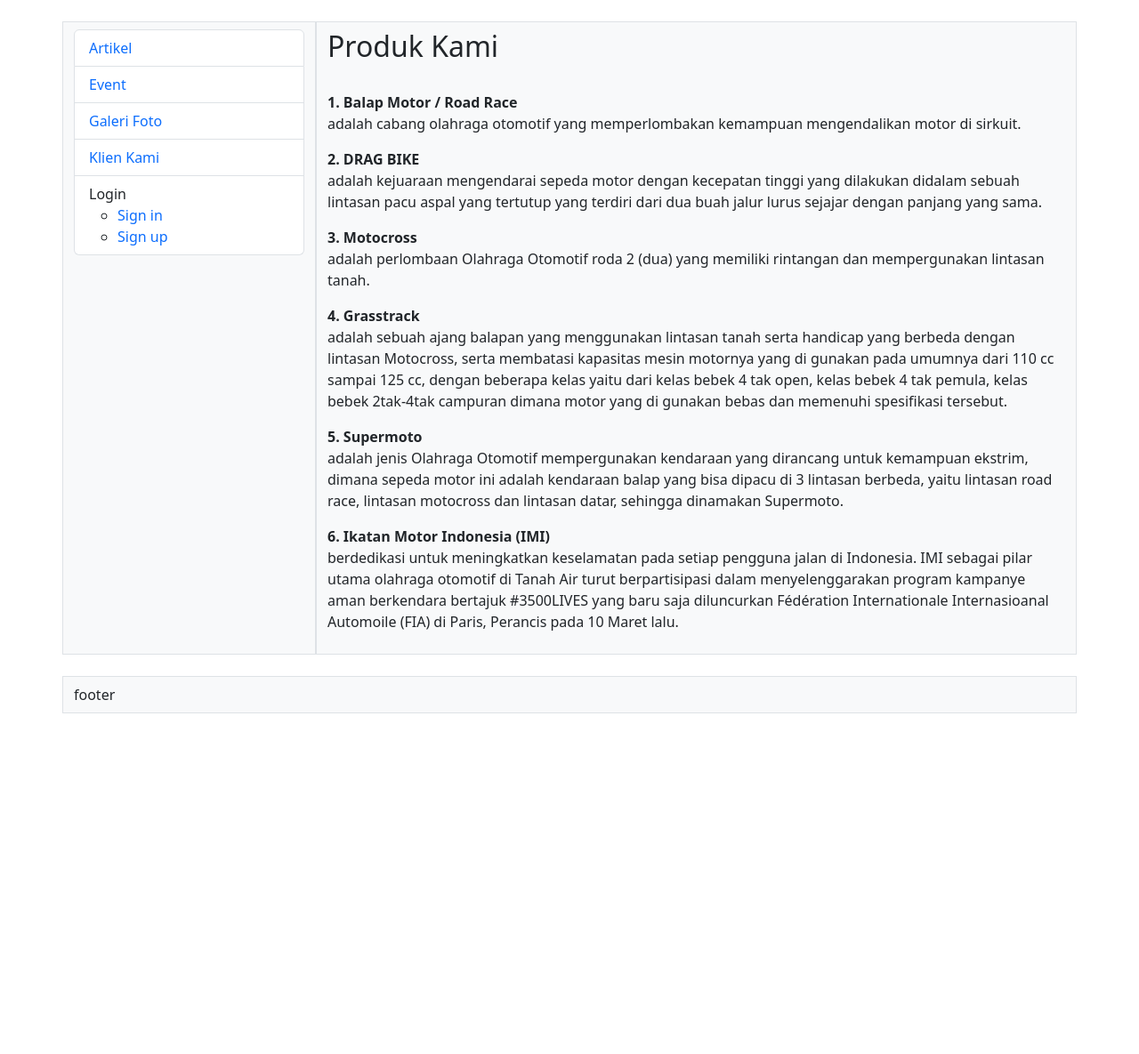
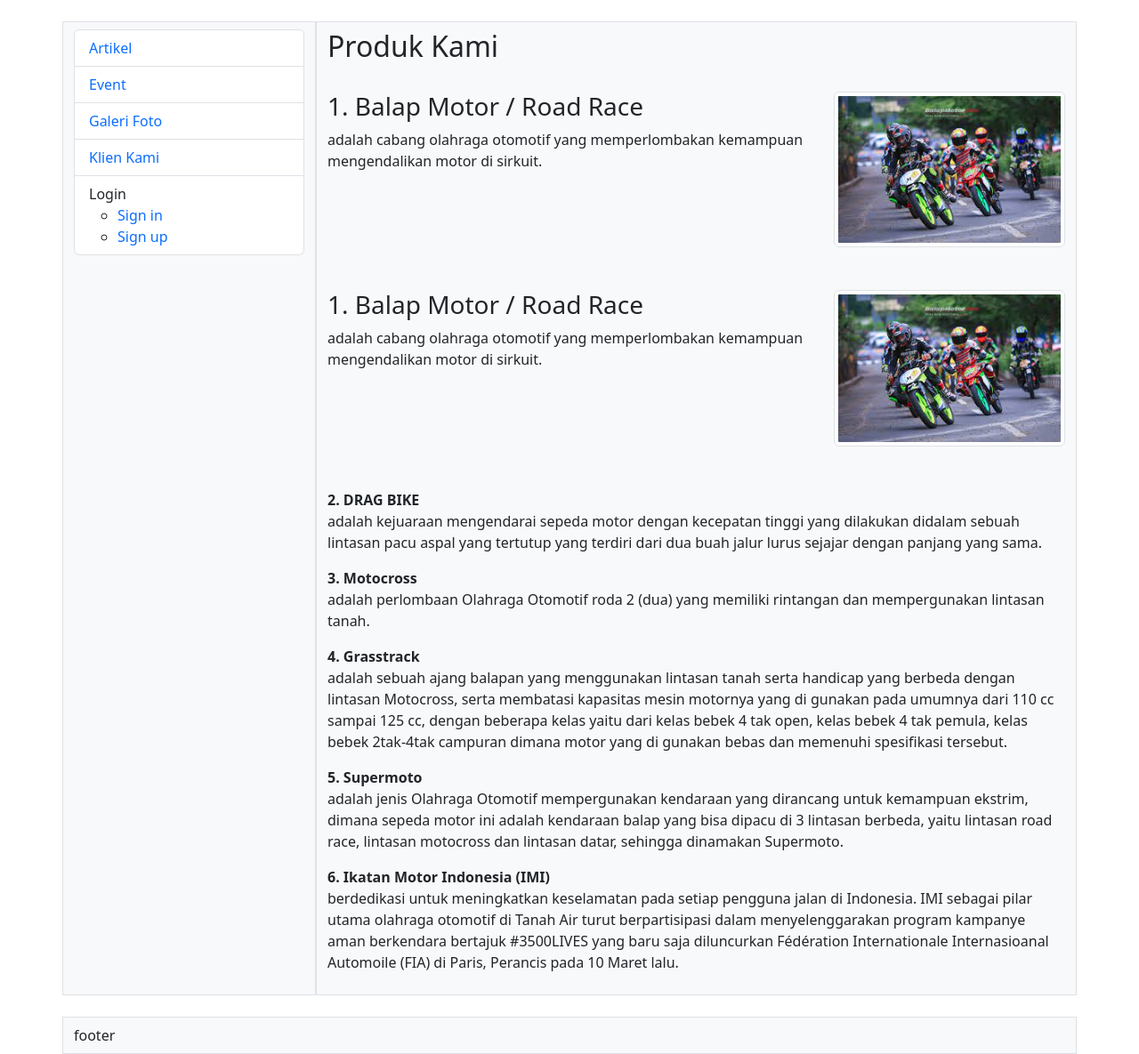
Before and after one commit to septeminawai/webclubmotor, a PHP site: page /index.php?p=produk-kami in a window 1280 px wide. Shown: the part 138-1323 px from the top of the page at 89% size. Before the commit the page ends 940 px from the top, so only its background shows below. Run offline with PHP 8.4, Linux system fonts and the light colour scheme.

Commit message:
update gambar produk

```diff
--- a/pages/produk-kami.php
+++ b/pages/produk-kami.php
@@ -2,8 +2,34 @@
     <h2>Produk Kami</h2>
 
     <br>
-    <b>1. Balap Motor / Road Race </b>
-    <p>adalah cabang olahraga otomotif yang memperlombakan kemampuan mengendalikan motor di sirkuit.</p>
+
+    <!-- .row start -->
+    <div class="row mb-5">
+        <div class="col-lg-8">
+            <h3>1. Balap Motor / Road Race </h3>
+            <p>adalah cabang olahraga otomotif yang memperlombakan kemampuan mengendalikan motor di sirkuit.</p>
+        </div>
+        <!-- .col-end -->
+        <div class="col-lg-4">
+            <img src="./images/produk/balap-motor.jpeg" class="img-fluid img-thumbnail" alt="gambar">
+        </div>
+        <!-- .col end -->
+    </div>
+    <!-- .row end -->
+
+    <!-- .row start -->
+    <div class="row mb-5">
+        <div class="col-lg-8">
+            <h3>1. Balap Motor / Road Race </h3>
+            <p>adalah cabang olahraga otomotif yang memperlombakan kemampuan mengendalikan motor di sirkuit.</p>
+        </div>
+        <!-- .col-end -->
+        <div class="col-lg-4">
+            <img src="./images/produk/balap-motor.jpeg" class="img-fluid img-thumbnail" alt="gambar">
+        </div>
+        <!-- .col end -->
+    </div>
+    <!-- .row end -->
 
     <b>2. DRAG BIKE </b>
     <p>adalah kejuaraan mengendarai sepeda motor dengan kecepatan tinggi yang dilakukan didalam sebuah lintasan pacu aspal yang tertutup yang terdiri dari dua buah jalur lurus sejajar dengan panjang yang sama.</p>
```
Also changed, not shown: pages/galeri.php (+4 -4 lines), images/produk/balap-motor.jpeg (added).
